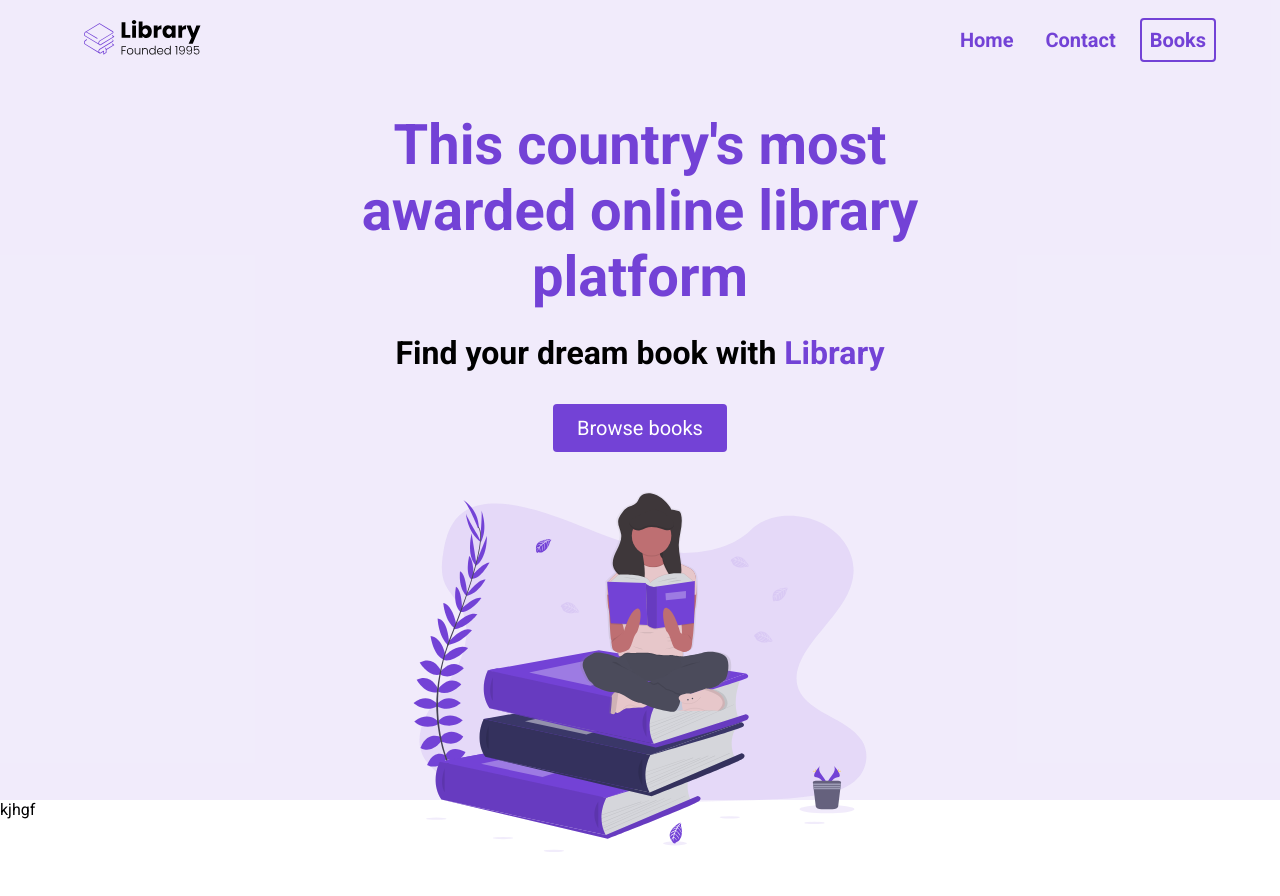
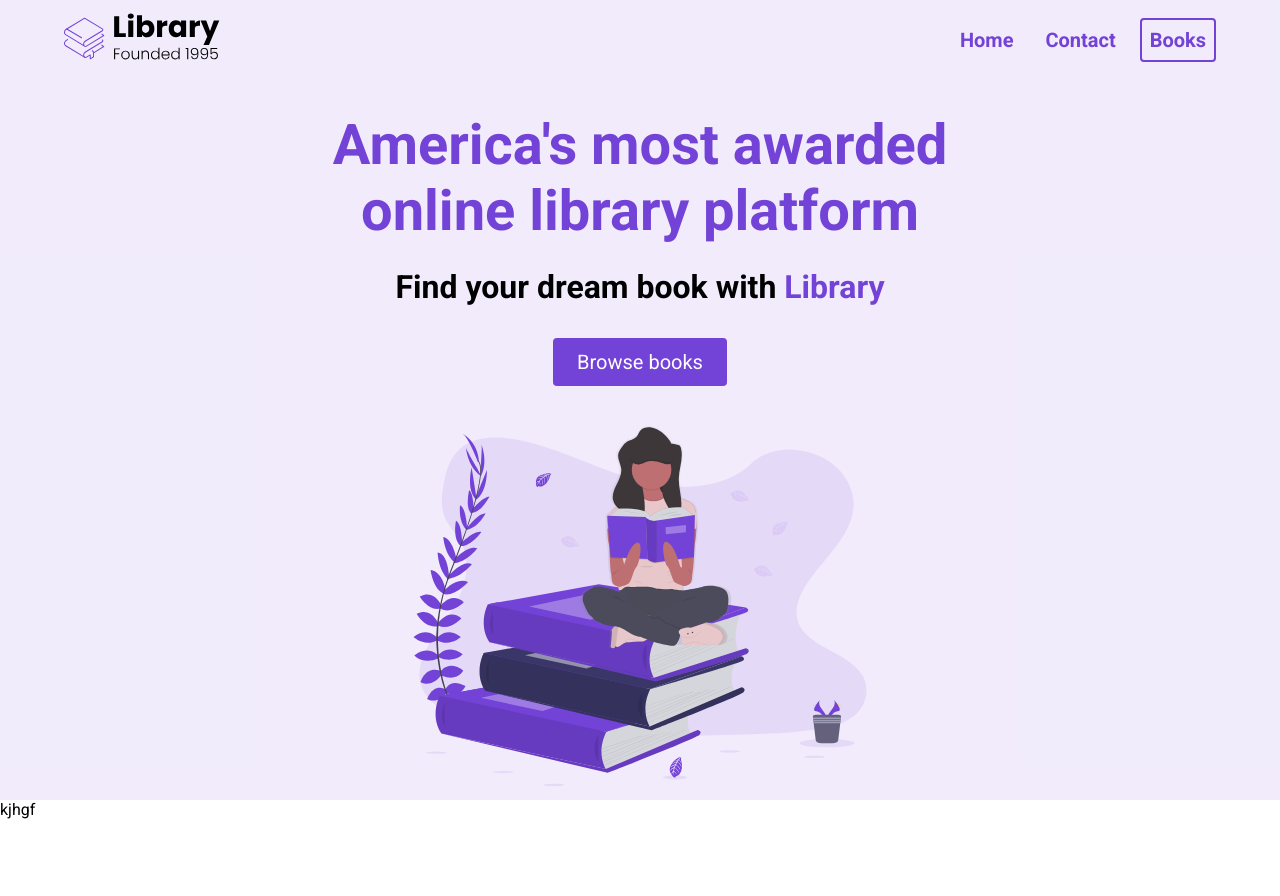
Before and after one commit to ITDallasDBW/2.2.2-ECommerce, a plain HTML site: page index.html in a window 1280 px wide. After the commit the page ends 830 px from the top, so only its background shows below. Drawn offline with Linux system fonts and the light colour scheme.

Commit message:
19:37 Video. All good

```diff
--- a/index.html
+++ b/index.html
@@ -22,7 +22,7 @@
         <header>
             <div class="header__container">
                 <div class="header__description">
-                    <h1>This country's most awarded online library platform</h1>
+                    <h1>America's most awarded online library platform</h1>
                     <h2>Find your dream book with <label class="purple">Library</label></h2>
                     <button class="btn">Browse books</button>
                 </div>
--- a/style.css
+++ b/style.css
@@ -36,6 +36,7 @@ img {
 
 .logo {
     width: 160px;
+    padding: 0;
 }
 ul {
     display: flex;
```
